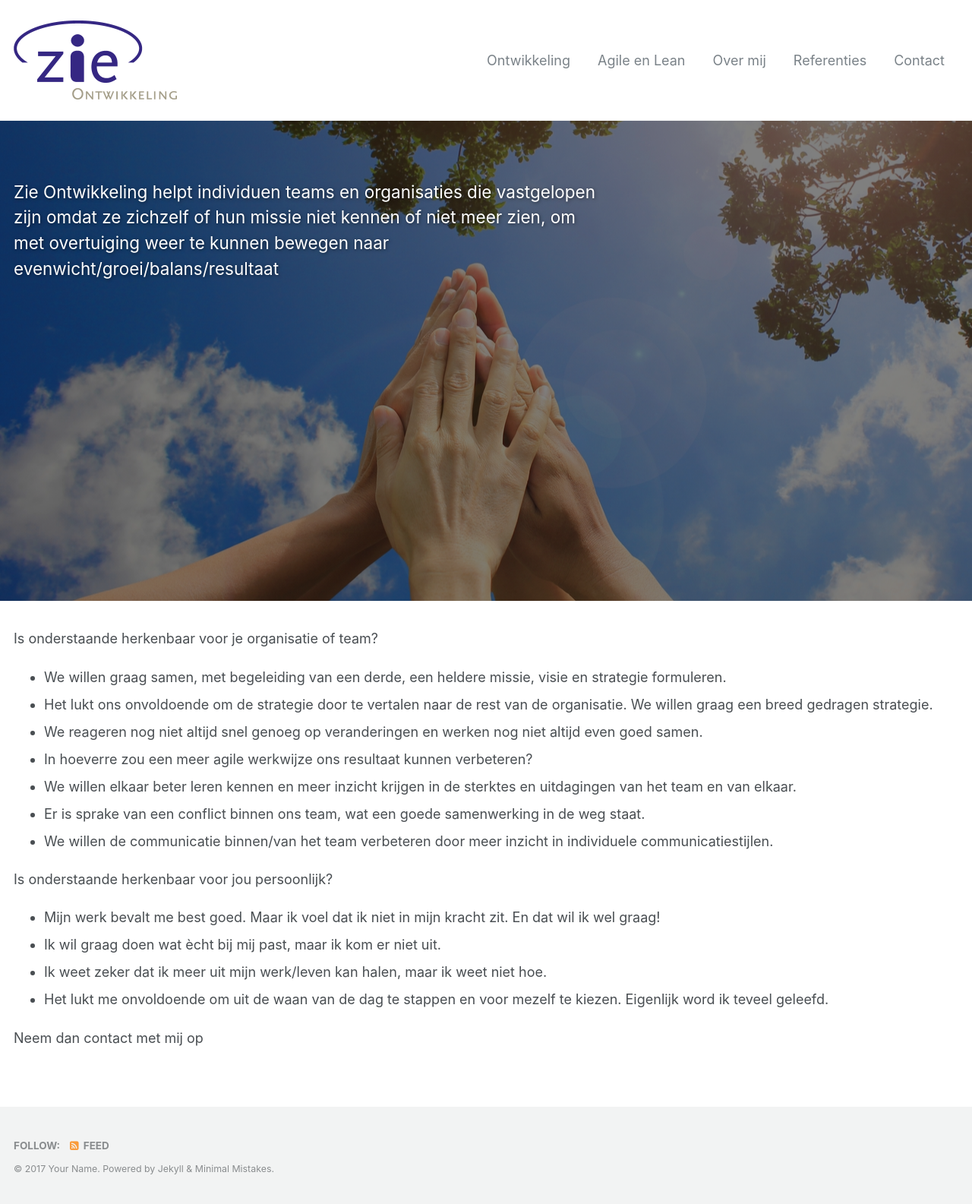
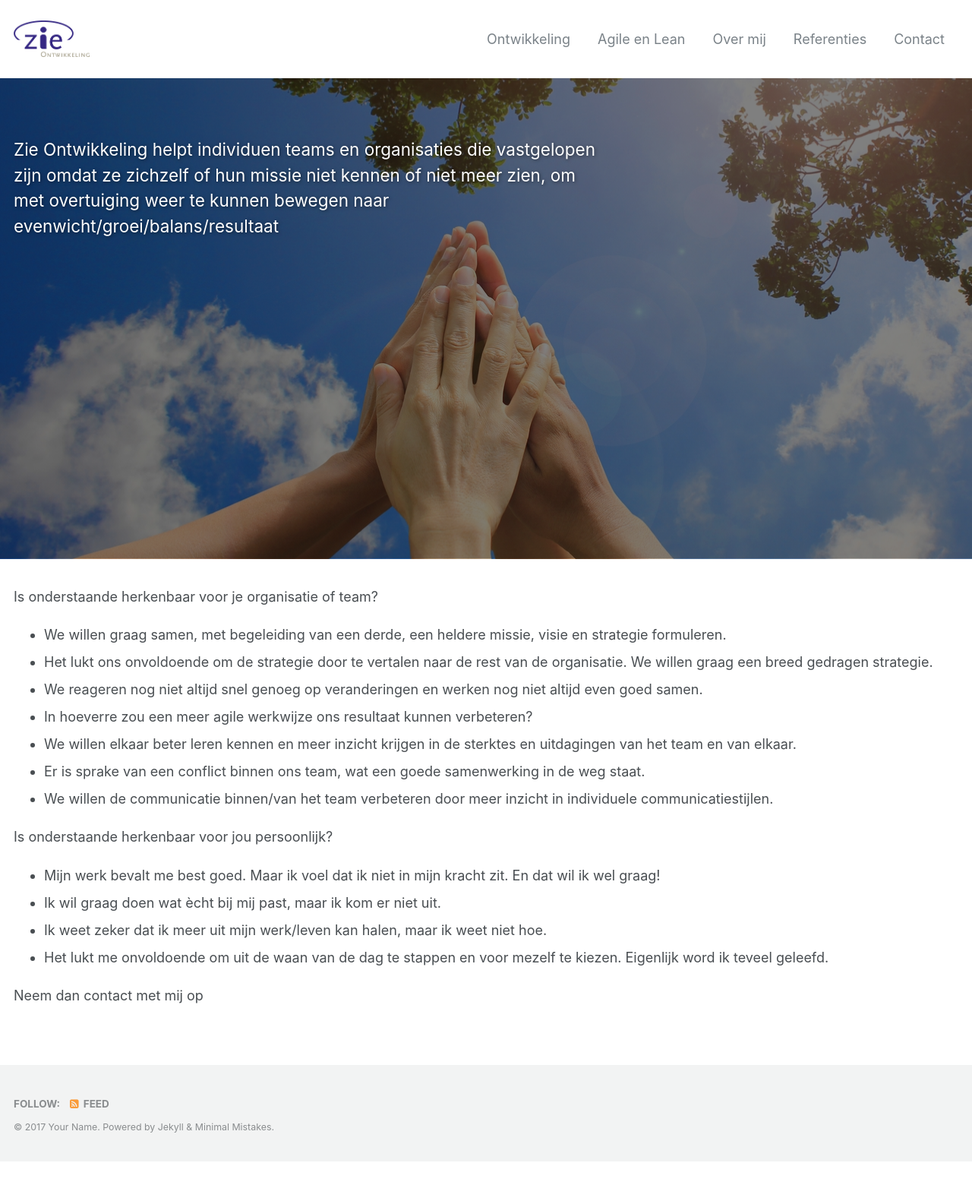
Before and after one commit to twinmum1/zie-ontwikkeling, a Jekyll site: the page built from index.md, in a window 1280 px wide. Shown: the whole page at 76% size. Built offline with Jekyll 4.4.1, drawn with Linux system fonts in a browser that asks for light colours; after the commit the page ends 1529 px from its top, so only the background shows below that.

Commit message:
Size logo (smaller)

```diff
--- a/_includes/masthead.html
+++ b/_includes/masthead.html
@@ -3,7 +3,7 @@
     <div class="masthead__menu">
       <nav id="site-nav" class="greedy-nav">
       <!--  <a class="site-title" href="{{ '/' | absolute_url }}">{{ site.title }}</a> -->
-        <a class="site-title" href="{{ '/' | absolute_url }}"><img src="assets/images/ZieLogo.png" alt="{{ '/' | absolute_url }}"/></a>
+        <a class="site-title" href="{{ '/' | absolute_url }}"><img src="assets/images/ZieLogo.png"  width="100px" height="auto" alt="{{ '/' | absolute_url }}"/></a>
         <ul class="visible-links">
           {% for link in site.data.navigation.main %}
             {% if link.url contains 'http' %}
```
